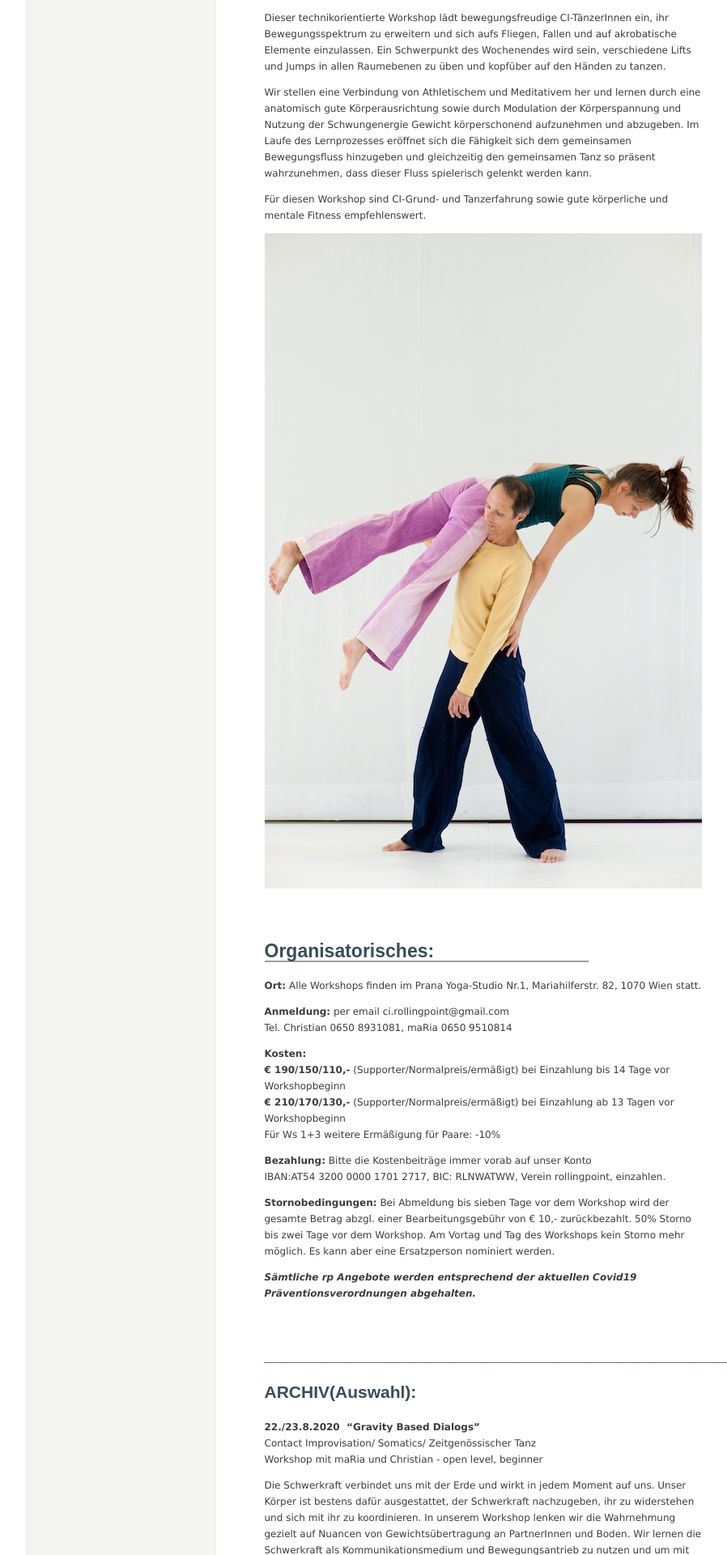
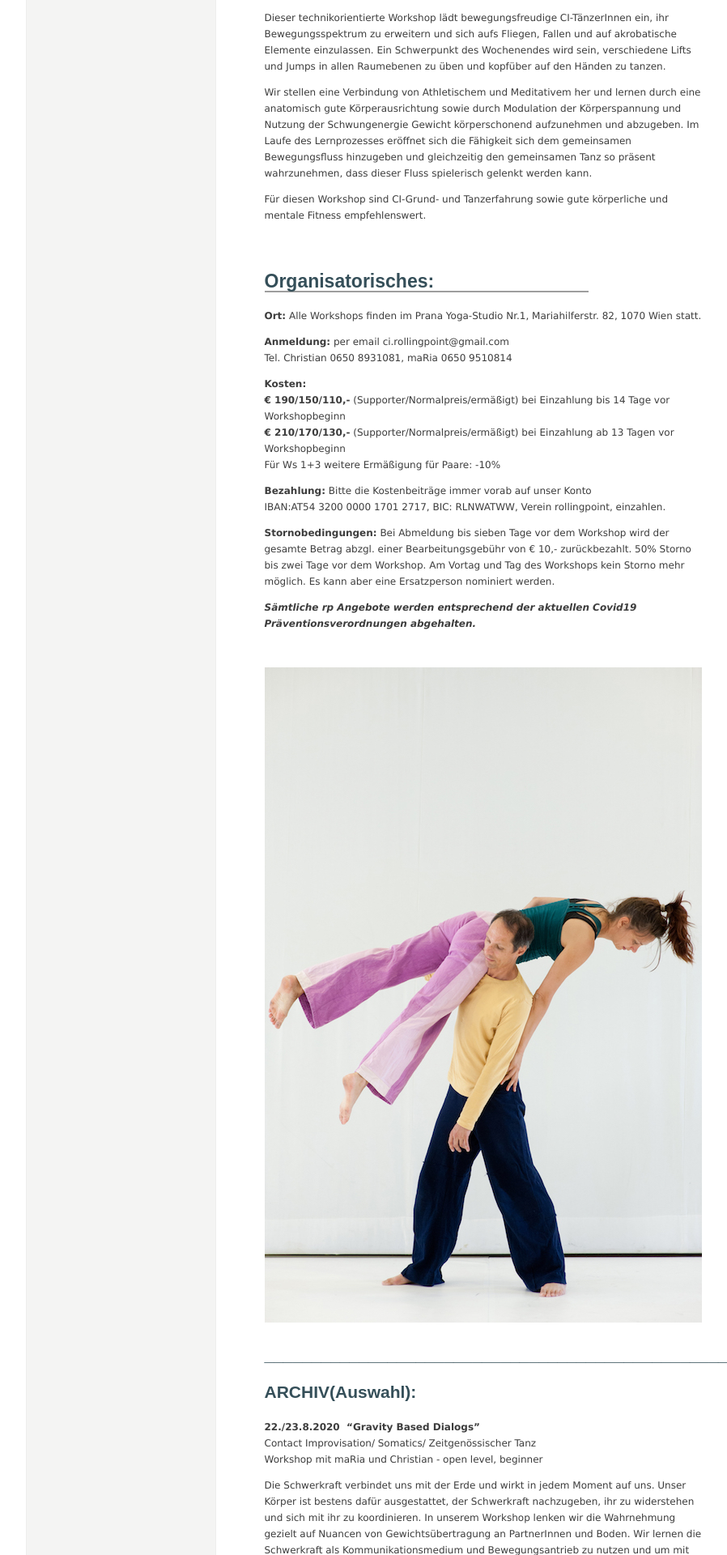
Before and after one commit to manulari/rollingpointat, a Jekyll site: the page built from _all_pages/workshops.md, in a window 1280 px wide. Shown: the part 2175-4095 px from the top of the page at 81% size, without its empty margins (152-1050 px from the left). Built offline with Jekyll 4.4.1, drawn with Linux system fonts in a browser that asks for light colours; comment, search, counter and statistics services are not loaded; grey boxes are pictures that could not be loaded.

Commit message:
Update page “workshops”

```diff
--- a/_all_pages/workshops.md
+++ b/_all_pages/workshops.md
@@ -79,8 +79,6 @@ Wir stellen eine Verbindung von Athletischem und Meditativem her und lernen durc
 
 Für diesen Workshop sind CI-Grund- und Tanzerfahrung sowie gute körperliche und mentale Fitness empfehlenswert.
 
-![](/assets/uploads/lsz_5750.jpg)
-
 ###### &nbsp;
 
 ## **Organisatorisches:**
@@ -103,6 +101,8 @@ IBAN:AT54 3200 0000 1701 2717, BIC: RLNWATWW, Verein rollingpoint, einzahlen.
 ***Sämtliche rp Angebote werden entsprechend der aktuellen Covid19 Präventionsverordnungen abgehalten.***
 
 &nbsp;
+
+![](/assets/uploads/lsz_5750.jpg)
 
 ### **\_\_\_\_\_\_\_\_\_\_\_\_\_\_\_\_\_\_\_\_\_\_\_\_\_\_\_\_\_\_\_\_\_\_\_\_\_\_\_\_\_\_\_\_\_\_\_\_\_\_\_\_\_\_\_\__**
 
```
